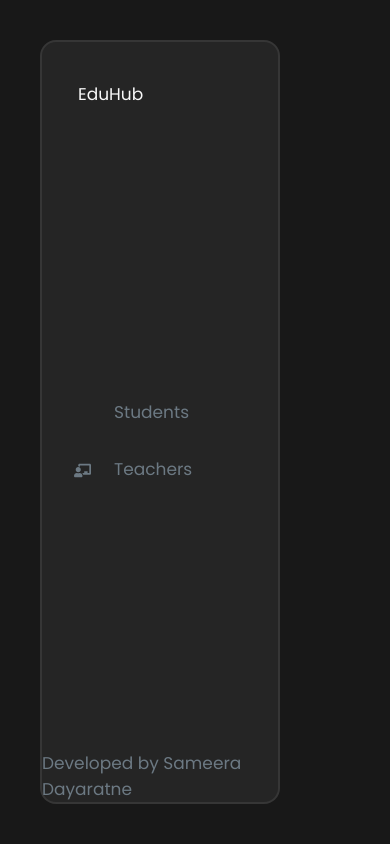
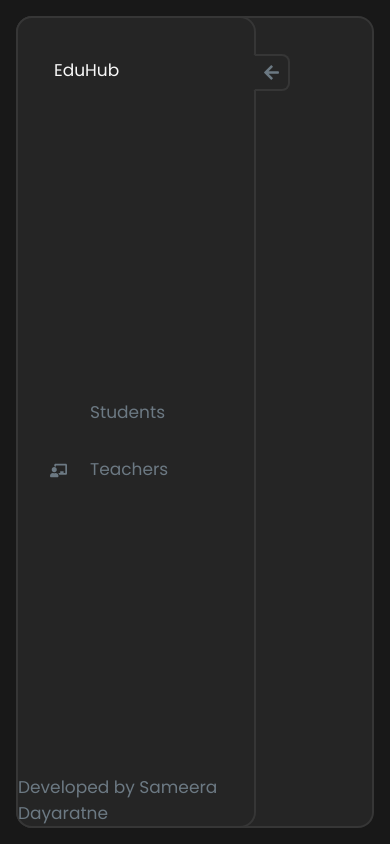
Before and after one commit to SameeraDayaratne/EduHub, a React (Vite) app in the folder client/: page / in a window 390 px wide. Built offline with nearby package versions, Linux system fonts and the light colour scheme; some icons are missing.

Commit message:
Implemented Sidebar Reponsiveness

```diff
--- a/client/src/components/sidebar/Sidebar.jsx
+++ b/client/src/components/sidebar/Sidebar.jsx
@@ -1,22 +1,30 @@
 /* eslint-disable no-unused-vars */
 import React from 'react';
+import { useState } from 'react';
 import { NavLink , Outlet , useLocation  } from 'react-router-dom';
 import { PiStudent } from "react-icons/pi";
-import { FaChalkboardTeacher } from "react-icons/fa";
+import { FaChalkboardTeacher , FaArrowLeft  } from "react-icons/fa";
+import { GiHamburgerMenu } from "react-icons/gi";
 
 function Sidebar(props) {
-
+    const [isSidebarCollapsed , setIsSidebarCollapsed ] = useState(false);
     const location = useLocation();
     const pathName = location.pathname.split('/')[1];
 
+    function collapesMenu() {
+        setIsSidebarCollapsed(prev => !prev)
+    }
 
 
 
     let navItemClass = 'relative cursor-pointer grid grid-cols-[40px_1fr] py-2 px-4 pl-8 my-2 mx-0 items-center before:absolute before:content-[""] before:top-0 before:right-0 before:w-0 before:h-full before:bg-colorGreenDark before:rounded-b-md before:rounded-t-md  after:absolute after:content-[""] after:top-0 after:left-0 after:w-0 after:h-full after:bg-activeNavLinkHover after:z-10 after:transition-all after:ease-in-out after:duration-300 hover:after:w-full after:text-white'
     return (
         <>
-        <div className='p-10 flex h-screen gap-10'>
-            <div className='w-60 relative flex flex-col text-colorGrey3 justify-between bg-themeBg2 border-2 border-borderColor2 rounded-2xl  '>
+        <div className='p-4 gap-4 sm:p-10 flex h-screen sm:gap-10 transition-all ease-in-out duration-300'>
+            <div className={`fixed sm:translate-x-[0%] h-[calc(100%-2rem)] z-40 sm:z-0 sm:h-full w-60  sm:relative flex flex-col text-colorGrey3 justify-between bg-themeBg2 border-2 border-borderColor2 rounded-2xl transition-all ease-in-out ${isSidebarCollapsed ? 'transition-transform translate-x-[-107%]' : 'translate-x-[0%]'} `}>
+                <button className={`sm:hidden toggle-nav p-2 absolute -right-9 top-9 rounded-r-lg border-2 border-l-themeBg2 border-r-borderColor2 border-y-borderColor2 bg-themeBg2 `}>
+                    {isSidebarCollapsed  ? <GiHamburgerMenu onClick={collapesMenu} /> : <FaArrowLeft onClick={collapesMenu}/>}
+                </button>
                 <div className='m-6 pt-4 px-3 relative text-colorGrey0'>
                     <h2>EduHub</h2>
                 </div>
@@ -29,7 +37,10 @@ function Sidebar(props) {
                     <h2>Developed by Sameera Dayaratne</h2>
                 </div>
             </div>
-            <Outlet />
+            <div className='w-full bg-themeBg2 border-2 border-borderColor2 rounded-2xl p-8'>
+                <Outlet />
+            </div>
+
         </div>
 
         </>
```
